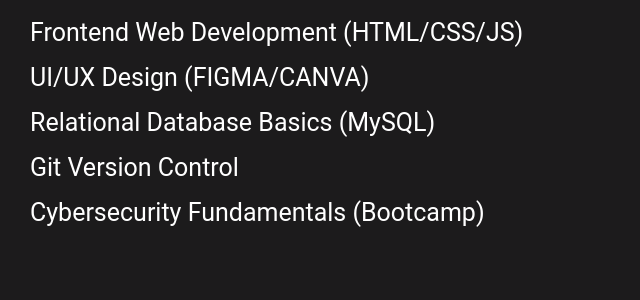
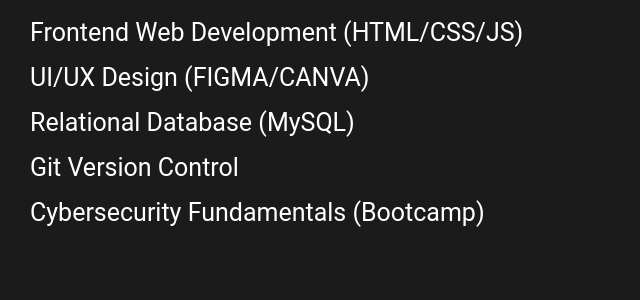
Before and after one commit to MILO-05/portfolio, a Flask app: page / in a window 1280 px wide. Shown: the part 1341-1641 px from the top of the page, without its empty margins (0-640 px from the left). Run offline with Flask 3, Linux system fonts and the light colour scheme.

Commit message:
Update index.html

```diff
--- a/templates/index.html
+++ b/templates/index.html
@@ -134,7 +134,7 @@
         <div>
             <span class="fade-in capabilities">Frontend Web Development (HTML/CSS/JS)</span>
             <span class="fade-in capabilities">UI/UX Design (FIGMA/CANVA)</span>
-            <span class="fade-in capabilities">Relational Database Basics (MySQL)</span>
+            <span class="fade-in capabilities">Relational Database (MySQL)</span>
             <span class="fade-in capabilities">Git Version Control</span>
             <span class="fade-in capabilities">Cybersecurity Fundamentals (Bootcamp)</span>
         </div>
```
